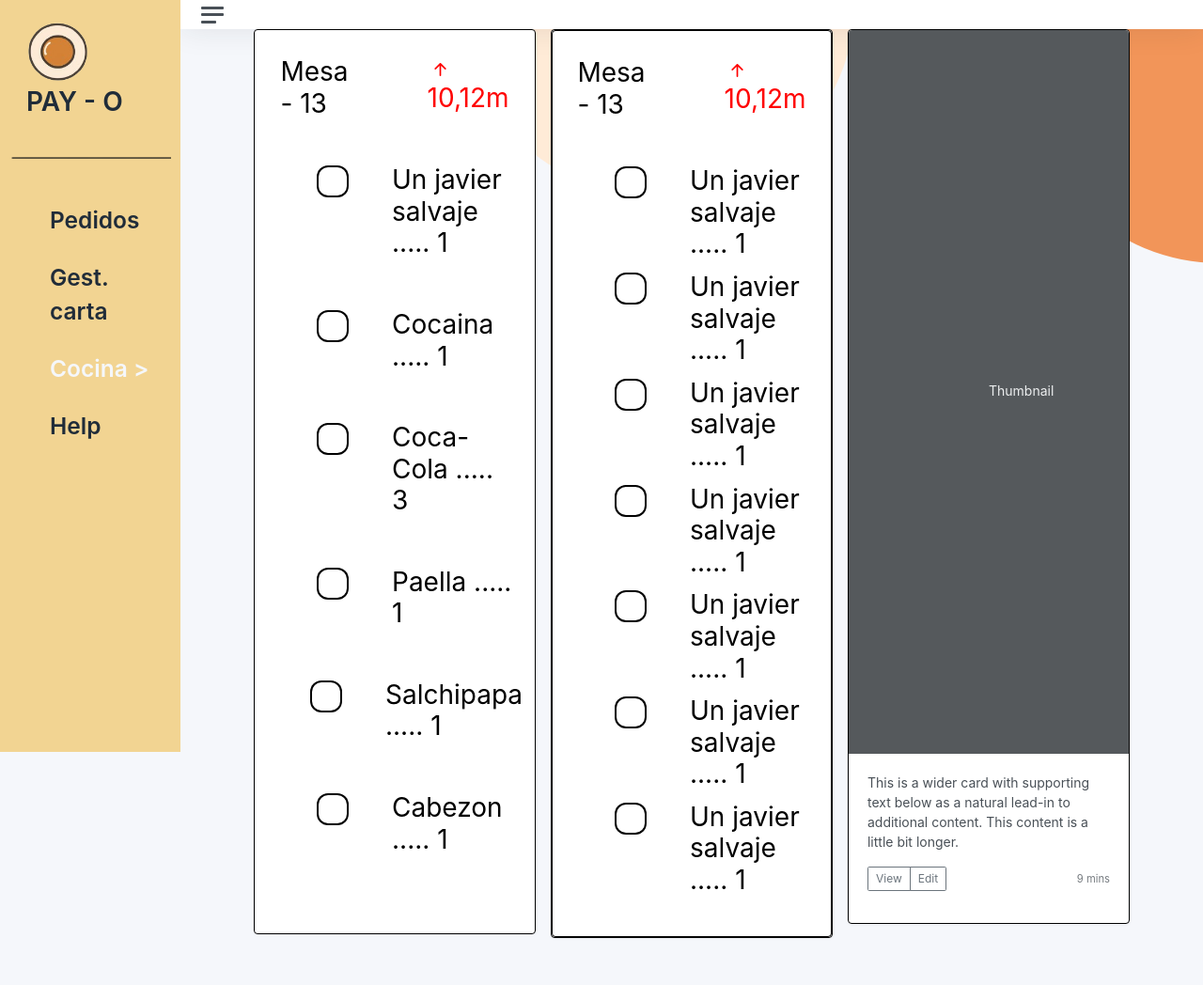
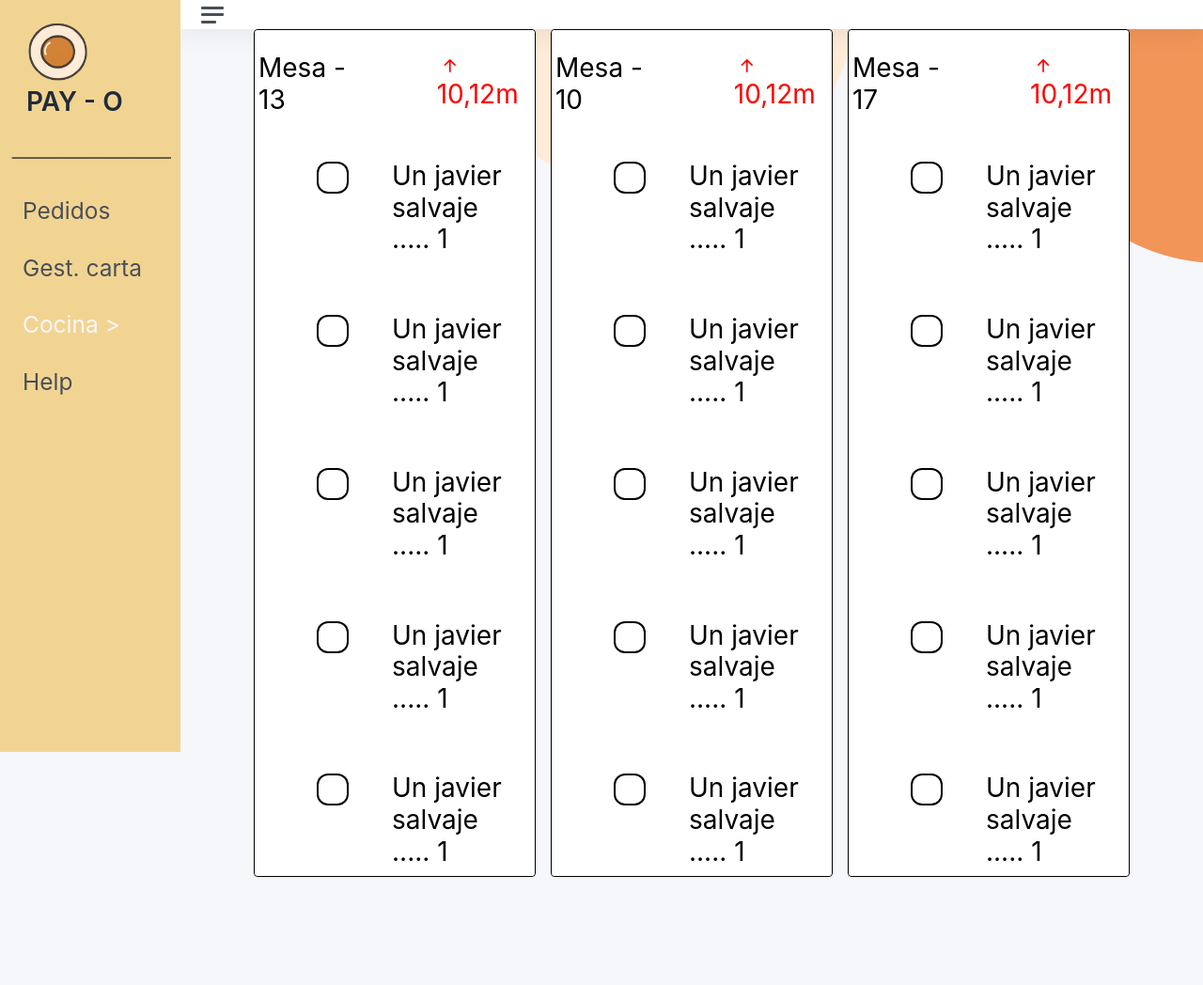
Before and after one commit to Bulletox/pay-o, a website: page public/panelcontrol/cocina.html in a window 1280 px wide. Shown: the whole page at 94% size. After the commit the page ends 983 px from the top, so only its background shows below. Drawn offline with nearby package versions, Linux system fonts and the light colour scheme; no server answers; files whose address does not match are found by name.

Commit message:
Mejora columna dos y tres

```diff
--- a/public/panelcontrol/cocina.html
+++ b/public/panelcontrol/cocina.html
@@ -24,8 +24,11 @@
     </div>
 
     <div class="d-flex flex-row">
-        <div
-            class="navBarLeft d-flex flex-column position-fixed vw-15 animate__animated animate__fadeInLeft animate__slow">
+        <div class="botonIz">
+
+        </div>
+        <div class="navBarLeft d-flex flex-column position-fixed vw-15 animate__animated animate__fadeInLeft animate__slow"
+            style="z-index: 1;">
             <nav id="sidebar" class=" js-sidebar vw-15">
                 <div class="sidebar-content js-simplebar ">
                     <a class="sidebar-brand m-1" href="index.html">
@@ -40,14 +43,14 @@
                         </div>
 
                         <li class="sidebar-item mt-4 d-flex flex-column fs-2 ms-4" style="z-index: 999;">
-                            <a class="sidebar-link d-flex flex-column fs-2 color-primary fw-bold" href="index.html">
-                                <i class="align-middle" data-feather="sliders"></i>
+
+
                             <span class="align-middle mb-4 cursor-pointer" onclick="irPedidos()">Pedidos</span>
                             <span class="align-middle mb-4 cursor-pointer" onclick="irCarta()">Gest. carta</span>
-                                <span class="align-middle mb-4 cursor-pointer text-light" onclick="irCocina()">Cocina
+                            <span class="align-middle mb-4 text-light cursor-pointer" onclick="irCocina()">Cocina
                                 ></span>
                             <span class="align-middle mb-4 cursor-pointer" onclick="irAyuda()">Help</span>
-                            </a>
+
                         </li>
                     </ul>
                 </div>
@@ -55,7 +58,7 @@
         </div>
 
 
-        <div class="main ms-119 animate__animated animate__fadeIn animate__slow">
+        <div class="main ms-119 animate__animated animate__fadeIn animate__slow" style="z-index: 2;">
             <div class="cirCulo animate__animated  animate__zoomIn animate__slower">.</div>
             <div class="cirCulo2 animate__animated  animate__zoomIn animate__slower">.</div>
             <nav
@@ -63,10 +66,6 @@
                 <a onclick="toggleSidebarLeft()">
                     <i class="hamburger align-self-center"></i>
                 </a>
-
-
-
-
             </nav>
 
 
@@ -80,18 +79,19 @@
             </nav>
 
             <div class="row row-cols-1 row-cols-sm-2 row-cols-md-3 g-3"
-                style="margin-left: 5em; margin-right: 5em; margin-bottom: 50px ;">
+                style="margin-left: 5em; margin-right: 5em; margin-bottom: 50px;">
                 <div class="col">
-                    <div class="card shadow-sm border" style="height: 99%;">
-
-                        <h1 style="color: black; display: flex; margin: 1em;justify-content: center;">
+                    <div class="card shadow-sm border">
+                        <div class="card shadow-sm" style="max-height: 900px; min-height: 900px;">
+                            <h1 class="d-flex m-1 justify-content-center mt-4 mb-4" style="color: black;">
                                 <span style="margin-right: 2em;"> Mesa - 13 </span>
 
                                 <span style="color: red; padding-left: 1em;"><i class="bi bi-arrow-up-short bi-lg"></i>
                                     10,12m</span>
                             </h1>
+                            <div class="overflow" style="overflow-y: scroll;">
 
-                        <div class="card-body" style="display: flex;justify-content: center; ">
+                                <div class="card-body d-flex justify-content-center mt-1">
                                     <div class="content">
                                         <label class="checkBox">
                                             <input id="ch1" type="checkbox">
@@ -101,77 +101,7 @@
                                     </div>
                                     <h1 style="color: black;">Un javier salvaje ..... 1</h1>
                                 </div>
-
-                        <div class="card-body" style="display: flex;justify-content: center;margin-top: -50px;">
-                            <div class="content">
-                                <label class="checkBox">
-                                    <input id="ch1" type="checkbox">
-                                    <div class="transition"></div>
-                                    <p></p>
-                                </label>
-                            </div>
-                            <h1 style="color: black;">Cocaina ..... 1</h1>
-                        </div>
-
-                        <div class="card-body" style="display: flex;justify-content: center;margin-top: -50px;">
-                            <div class="content">
-                                <label class="checkBox">
-                                    <input id="ch1" type="checkbox">
-                                    <div class="transition"></div>
-                                    <p></p>
-                                </label>
-                            </div>
-                            <h1 style="color: black;">Coca-Cola ..... 3</h1>
-                        </div>
-
-                        <div class="card-body" style="display: flex;justify-content: center;margin-top: -50px;">
-                            <div class="content">
-                                <label class="checkBox">
-                                    <input id="ch1" type="checkbox">
-                                    <div class="transition"></div>
-                                    <p></p>
-                                </label>
-                            </div>
-                            <h1 style="color: black;">Paella ..... 1</h1>
-                        </div>
-
-                        <div class="card-body" style="display: flex;justify-content: center;margin-top: -50px;">
-                            <div class="content">
-                                <label class="checkBox">
-                                    <input id="ch1" type="checkbox">
-                                    <div class="transition"></div>
-                                    <p></p>
-                                </label>
-                            </div>
-                            <h1 style="color: black;">Salchipapa ..... 1</h1>
-                        </div>
-
-                        <div class="card-body" style="display: flex;justify-content: center;margin-top: -50px;">
-                            <div class="content">
-                                <label class="checkBox">
-                                    <input id="ch1" type="checkbox">
-                                    <div class="transition"></div>
-                                    <p></p>
-                                </label>
-                            </div>
-                            <h1 style="color: black;">Cabezon ..... 1</h1>
-                        </div>
-
-
-                    </div>
-                </div>
-                <div class="col">
-                    <div class="card shadow-sm border">
-                        <div class="card shadow-sm border" style="height: 99%;">
-
-                            <h1 style="color: black; display: flex; margin: 1em;justify-content: center;">
-                                <span style="margin-right: 2em;"> Mesa - 13 </span>
-
-                                <span style="color: red; padding-left: 1em;"><i class="bi bi-arrow-up-short bi-lg"></i>
-                                    10,12m</span>
-                            </h1>
-
-                            <div class="card-body" style="display: flex;justify-content: center; ">
+                                <div class="card-body d-flex justify-content-center">
                                     <div class="content">
                                         <label class="checkBox">
                                             <input id="ch1" type="checkbox">
@@ -181,7 +111,7 @@
                                     </div>
                                     <h1 style="color: black;">Un javier salvaje ..... 1</h1>
                                 </div>
-                            <div class="card-body" style="display: flex;justify-content: center;margin-top: -50px; ">
+                                <div class="card-body d-flex justify-content-center">
                                     <div class="content">
                                         <label class="checkBox">
                                             <input id="ch1" type="checkbox">
@@ -191,7 +121,7 @@
                                     </div>
                                     <h1 style="color: black;">Un javier salvaje ..... 1</h1>
                                 </div>
-                            <div class="card-body" style="display: flex;justify-content: center; margin-top: -50px;">
+                                <div class="card-body d-flex justify-content-center">
                                     <div class="content">
                                         <label class="checkBox">
                                             <input id="ch1" type="checkbox">
@@ -201,7 +131,7 @@
                                     </div>
                                     <h1 style="color: black;">Un javier salvaje ..... 1</h1>
                                 </div>
-                            <div class="card-body" style="display: flex;justify-content: center;margin-top: -50px; ">
+                                <div class="card-body d-flex justify-content-center">
                                     <div class="content">
                                         <label class="checkBox">
                                             <input id="ch1" type="checkbox">
@@ -211,7 +141,7 @@
                                     </div>
                                     <h1 style="color: black;">Un javier salvaje ..... 1</h1>
                                 </div>
-                            <div class="card-body" style="display: flex;justify-content: center;margin-top: -50px; ">
+                                <div class="card-body d-flex justify-content-center">
                                     <div class="content">
                                         <label class="checkBox">
                                             <input id="ch1" type="checkbox">
@@ -221,7 +151,7 @@
                                     </div>
                                     <h1 style="color: black;">Un javier salvaje ..... 1</h1>
                                 </div>
-                            <div class="card-body" style="display: flex;justify-content: center;margin-top: -50px; ">
+                                <div class="card-body d-flex justify-content-center">
                                     <div class="content">
                                         <label class="checkBox">
                                             <input id="ch1" type="checkbox">
@@ -231,7 +161,22 @@
                                     </div>
                                     <h1 style="color: black;">Un javier salvaje ..... 1</h1>
                                 </div>
-                            <div class="card-body" style="display: flex;justify-content: center;margin-top: -50px; ">
+                            </div>
+                        </div>
+                    </div>
+                </div>
+                <div class="col">
+                    <div class="card shadow-sm border">
+                        <div class="card shadow-sm" style="max-height: 900px; min-height: 900px;">
+                            <h1 class="d-flex m-1 justify-content-center mt-4 mb-4" style="color: black;">
+                                <span style="margin-right: 2em;"> Mesa - 10 </span>
+
+                                <span style="color: red; padding-left: 1em;"><i class="bi bi-arrow-up-short bi-lg"></i>
+                                    10,12m</span>
+                            </h1>
+                            <div class="overflow" style="overflow-y: scroll;">
+
+                                <div class="card-body d-flex justify-content-center mt-1">
                                     <div class="content">
                                         <label class="checkBox">
                                             <input id="ch1" type="checkbox">
@@ -241,39 +186,156 @@
                                     </div>
                                     <h1 style="color: black;">Un javier salvaje ..... 1</h1>
                                 </div>
-
+                                <div class="card-body d-flex justify-content-center">
+                                    <div class="content">
+                                        <label class="checkBox">
+                                            <input id="ch1" type="checkbox">
+                                            <div class="transition"></div>
+                                            <p></p>
+                                        </label>
                                     </div>
-
-
+                                    <h1 style="color: black;">Un javier salvaje ..... 1</h1>
                                 </div>
+                                <div class="card-body d-flex justify-content-center">
+                                    <div class="content">
+                                        <label class="checkBox">
+                                            <input id="ch1" type="checkbox">
+                                            <div class="transition"></div>
+                                            <p></p>
+                                        </label>
                                     </div>
-                <div class="col">
-                    <div class="card shadow-sm border">
-                        <svg class="bd-placeholder-img card-img-top" width="100%" height="770"
-                            xmlns="http://www.w3.org/2000/svg" role="img" aria-label="Placeholder: Thumbnail"
-                            preserveAspectRatio="xMidYMid slice" focusable="false">
-                            <title>Placeholder</title>
-                            <rect width="100%" height="100%" fill="#55595c"></rect><text x="50%" y="50%" fill="#eceeef"
-                                dy=".3em">Thumbnail</text>
-                        </svg>
-                        <div class="card-body">
-                            <p class="card-text">This is a wider card with supporting text below as a natural lead-in to
-                                additional content. This content is a little bit longer.</p>
-                            <div class="d-flex justify-content-between align-items-center">
-                                <div class="btn-group">
-                                    <button type="button" class="btn btn-sm btn-outline-secondary">View</button>
-                                    <button type="button" class="btn btn-sm btn-outline-secondary">Edit</button>
+                                    <h1 style="color: black;">Un javier salvaje ..... 1</h1>
                                 </div>
-                                <small class="text-body-secondary">9 mins</small>
+                                <div class="card-body d-flex justify-content-center">
+                                    <div class="content">
+                                        <label class="checkBox">
+                                            <input id="ch1" type="checkbox">
+                                            <div class="transition"></div>
+                                            <p></p>
+                                        </label>
+                                    </div>
+                                    <h1 style="color: black;">Un javier salvaje ..... 1</h1>
+                                </div>
+                                <div class="card-body d-flex justify-content-center">
+                                    <div class="content">
+                                        <label class="checkBox">
+                                            <input id="ch1" type="checkbox">
+                                            <div class="transition"></div>
+                                            <p></p>
+                                        </label>
+                                    </div>
+                                    <h1 style="color: black;">Un javier salvaje ..... 1</h1>
+                                </div>
+                                <div class="card-body d-flex justify-content-center">
+                                    <div class="content">
+                                        <label class="checkBox">
+                                            <input id="ch1" type="checkbox">
+                                            <div class="transition"></div>
+                                            <p></p>
+                                        </label>
+                                    </div>
+                                    <h1 style="color: black;">Un javier salvaje ..... 1</h1>
+                                </div>
+                                <div class="card-body d-flex justify-content-center">
+                                    <div class="content">
+                                        <label class="checkBox">
+                                            <input id="ch1" type="checkbox">
+                                            <div class="transition"></div>
+                                            <p></p>
+                                        </label>
+                                    </div>
+                                    <h1 style="color: black;">Un javier salvaje ..... 1</h1>
+                                </div>
                             </div>
                         </div>
                     </div>
                 </div>
 
+                <div class="col">
+                    <div class="card shadow-sm border">
+                        <div class="card shadow-sm" style="max-height: 900px; min-height: 900px;">
+                            <h1 class="d-flex m-1 justify-content-center mt-4 mb-4" style="color: black;">
+                                <span style="margin-right: 2em;"> Mesa - 17 </span>
 
+                                <span style="color: red; padding-left: 1em;"><i class="bi bi-arrow-up-short bi-lg"></i>
+                                    10,12m</span>
+                            </h1>
+                            <div class="overflow" style="overflow-y: scroll;">
 
-
-
+                                <div class="card-body d-flex justify-content-center mt-1">
+                                    <div class="content">
+                                        <label class="checkBox">
+                                            <input id="ch1" type="checkbox">
+                                            <div class="transition"></div>
+                                            <p></p>
+                                        </label>
+                                    </div>
+                                    <h1 style="color: black;">Un javier salvaje ..... 1</h1>
+                                </div>
+                                <div class="card-body d-flex justify-content-center">
+                                    <div class="content">
+                                        <label class="checkBox">
+                                            <input id="ch1" type="checkbox">
+                                            <div class="transition"></div>
+                                            <p></p>
+                                        </label>
+                                    </div>
+                                    <h1 style="color: black;">Un javier salvaje ..... 1</h1>
+                                </div>
+                                <div class="card-body d-flex justify-content-center">
+                                    <div class="content">
+                                        <label class="checkBox">
+                                            <input id="ch1" type="checkbox">
+                                            <div class="transition"></div>
+                                            <p></p>
+                                        </label>
+                                    </div>
+                                    <h1 style="color: black;">Un javier salvaje ..... 1</h1>
+                                </div>
+                                <div class="card-body d-flex justify-content-center">
+                                    <div class="content">
+                                        <label class="checkBox">
+                                            <input id="ch1" type="checkbox">
+                                            <div class="transition"></div>
+                                            <p></p>
+                                        </label>
+                                    </div>
+                                    <h1 style="color: black;">Un javier salvaje ..... 1</h1>
+                                </div>
+                                <div class="card-body d-flex justify-content-center">
+                                    <div class="content">
+                                        <label class="checkBox">
+                                            <input id="ch1" type="checkbox">
+                                            <div class="transition"></div>
+                                            <p></p>
+                                        </label>
+                                    </div>
+                                    <h1 style="color: black;">Un javier salvaje ..... 1</h1>
+                                </div>
+                                <div class="card-body d-flex justify-content-center">
+                                    <div class="content">
+                                        <label class="checkBox">
+                                            <input id="ch1" type="checkbox">
+                                            <div class="transition"></div>
+                                            <p></p>
+                                        </label>
+                                    </div>
+                                    <h1 style="color: black;">Un javier salvaje ..... 1</h1>
+                                </div>
+                                <div class="card-body d-flex justify-content-center">
+                                    <div class="content">
+                                        <label class="checkBox">
+                                            <input id="ch1" type="checkbox">
+                                            <div class="transition"></div>
+                                            <p></p>
+                                        </label>
+                                    </div>
+                                    <h1 style="color: black;">Un javier salvaje ..... 1</h1>
+                                </div>
+                            </div>
+                        </div>
+                    </div>
+                </div>
 
             </div>
 
```
Lines whose indentation alone changed are shown as unchanged.
